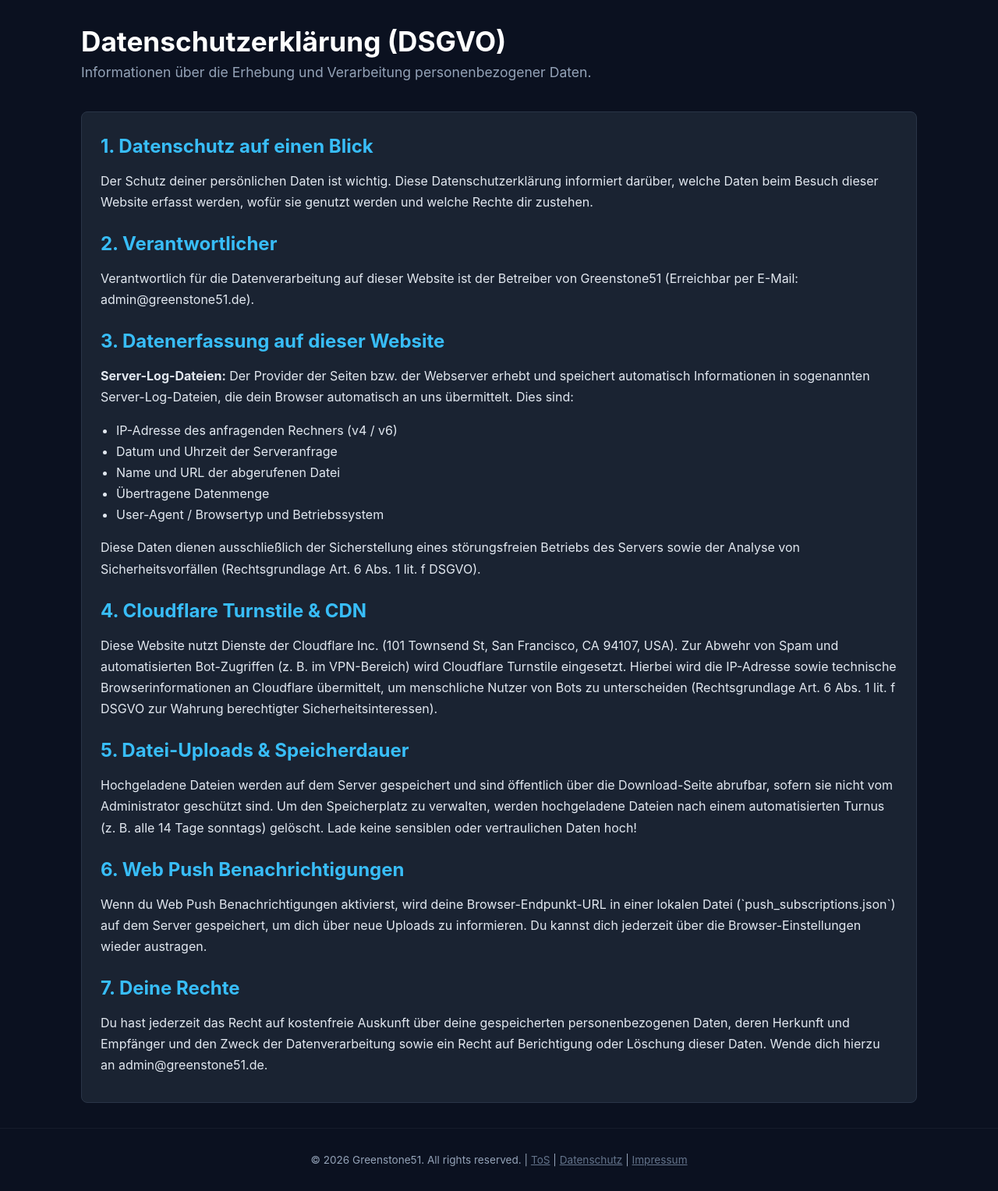
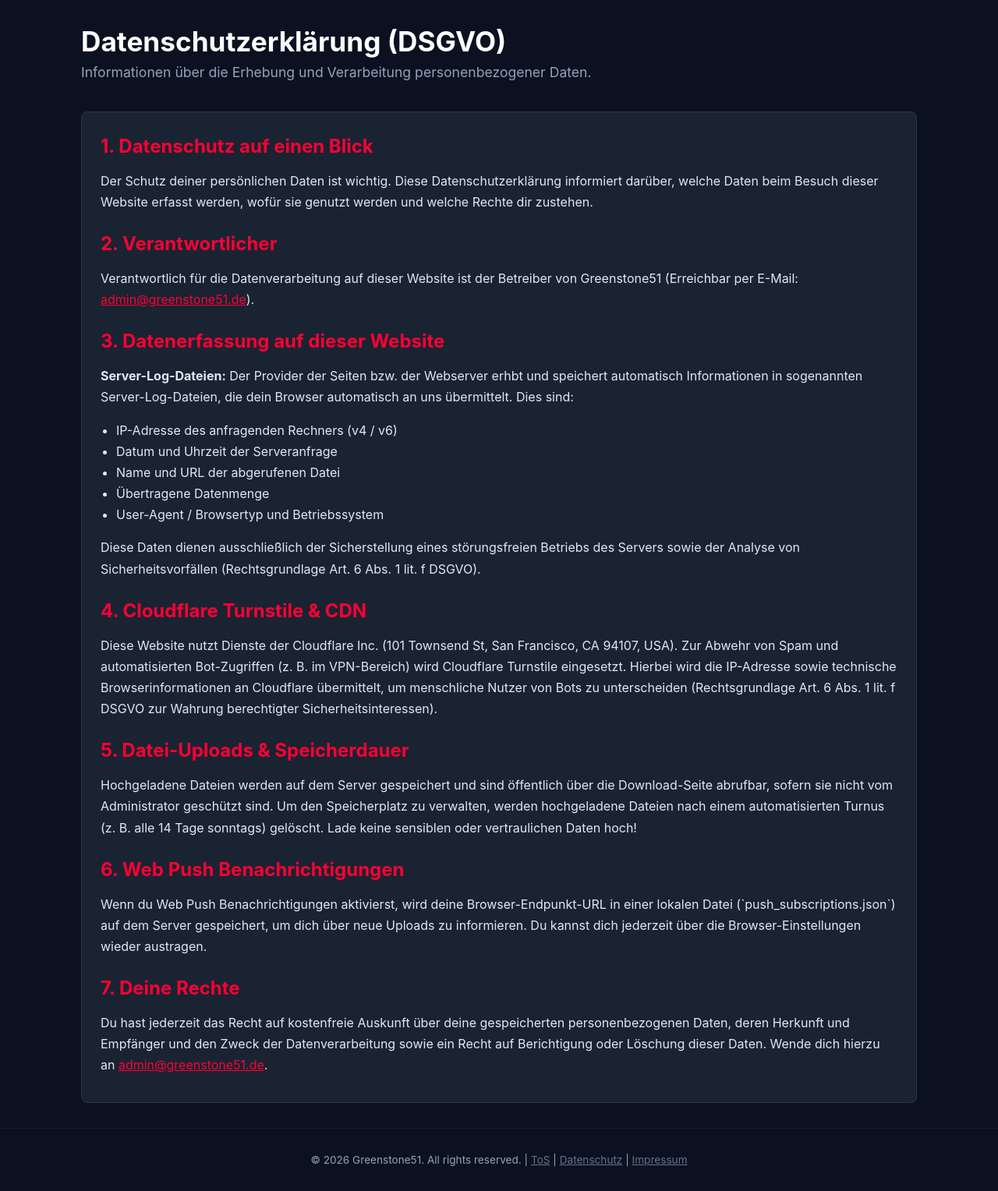
Before and after one commit to Greenstone51/Website, a Flask app: page /datenschutz in a window 1280 px wide. Shown: the part 88-1616 px from the top of the page at 78% size. Run offline with Flask 3, Linux system fonts and the light colour scheme.

Commit message:
Update datenschutz.html

```diff
--- a/templates/datenschutz.html
+++ b/templates/datenschutz.html
@@ -6,6 +6,20 @@
     <title>Greenstone51 // Datenschutzerklärung</title>
     <link rel="icon" type="image/svg+xml" href="/static/favicon.svg">
     <link rel="stylesheet" href="/static/style.css?v=18">
+    <style>
+        .btn-action, button:not(.hamburger), input[type="submit"], input[type="button"] {
+            box-shadow: 0 0 15px rgba(255, 0, 51, 0.45) !important;
+            transition: background-color 0.2s ease, box-shadow 0.2s ease, transform 0.2s ease !important;
+        }
+        .btn-action:hover:not(:disabled), button:not(.hamburger):hover:not(:disabled), input[type="submit"]:hover:not(:disabled), input[type="button"]:hover:not(:disabled) {
+            box-shadow: 0 0 25px rgba(255, 0, 51, 0.8) !important;
+            transform: translateY(-1px) !important;
+        }
+        .mail-link {
+            color: #ff0033 !important;
+            text-decoration: underline !important;
+        }
+    </style>
 </head>
 <body>
 
@@ -39,19 +53,19 @@
         </div>
 
         <div class="card card-full" style="line-height: 1.7; color: var(--text-main, #e2e8f0);">
-            <h2 style="color: var(--accent-blue, #38bdf8); margin-bottom: 10px;">1. Datenschutz auf einen Blick</h2>
+            <h2 style="color: #ff0033; margin-bottom: 10px;">1. Datenschutz auf einen Blick</h2>
             <p style="margin-bottom: 20px;">
                 Der Schutz deiner persönlichen Daten ist wichtig. Diese Datenschutzerklärung informiert darüber, welche Daten beim Besuch dieser Website erfasst werden, wofür sie genutzt werden und welche Rechte dir zustehen.
             </p>
 
-            <h2 style="color: var(--accent-blue, #38bdf8); margin-bottom: 10px;">2. Verantwortlicher</h2>
+            <h2 style="color: #ff0033; margin-bottom: 10px;">2. Verantwortlicher</h2>
             <p style="margin-bottom: 20px;">
-                Verantwortlich für die Datenverarbeitung auf dieser Website ist der Betreiber von Greenstone51 (Erreichbar per E-Mail: admin@greenstone51.de).
+                Verantwortlich für die Datenverarbeitung auf dieser Website ist der Betreiber von Greenstone51 (Erreichbar per E-Mail: <a href="mailto:admin@greenstone51.de" class="mail-link">admin@greenstone51.de</a>).
             </p>
 
-            <h2 style="color: var(--accent-blue, #38bdf8); margin-bottom: 10px;">3. Datenerfassung auf dieser Website</h2>
+            <h2 style="color: #ff0033; margin-bottom: 10px;">3. Datenerfassung auf dieser Website</h2>
             <p style="margin-bottom: 15px;">
-                <strong>Server-Log-Dateien:</strong> Der Provider der Seiten bzw. der Webserver erhebt und speichert automatisch Informationen in sogenannten Server-Log-Dateien, die dein Browser automatisch an uns übermittelt. Dies sind:
+                <strong>Server-Log-Dateien:</strong> Der Provider der Seiten bzw. der Webserver erhbt und speichert automatisch Informationen in sogenannten Server-Log-Dateien, die dein Browser automatisch an uns übermittelt. Dies sind:
             </p>
             <ul style="margin-left: 20px; margin-bottom: 15px; list-style-type: disc;">
                 <li>IP-Adresse des anfragenden Rechners (v4 / v6)</li>
@@ -64,24 +78,24 @@
                 Diese Daten dienen ausschließlich der Sicherstellung eines störungsfreien Betriebs des Servers sowie der Analyse von Sicherheitsvorfällen (Rechtsgrundlage Art. 6 Abs. 1 lit. f DSGVO).
             </p>
 
-            <h2 style="color: var(--accent-blue, #38bdf8); margin-bottom: 10px;">4. Cloudflare Turnstile & CDN</h2>
+            <h2 style="color: #ff0033; margin-bottom: 10px;">4. Cloudflare Turnstile & CDN</h2>
             <p style="margin-bottom: 20px;">
                 Diese Website nutzt Dienste der Cloudflare Inc. (101 Townsend St, San Francisco, CA 94107, USA). Zur Abwehr von Spam und automatisierten Bot-Zugriffen (z. B. im VPN-Bereich) wird Cloudflare Turnstile eingesetzt. Hierbei wird die IP-Adresse sowie technische Browserinformationen an Cloudflare übermittelt, um menschliche Nutzer von Bots zu unterscheiden (Rechtsgrundlage Art. 6 Abs. 1 lit. f DSGVO zur Wahrung berechtigter Sicherheitsinteressen).
             </p>
 
-            <h2 style="color: var(--accent-blue, #38bdf8); margin-bottom: 10px;">5. Datei-Uploads & Speicherdauer</h2>
+            <h2 style="color: #ff0033; margin-bottom: 10px;">5. Datei-Uploads & Speicherdauer</h2>
             <p style="margin-bottom: 20px;">
                 Hochgeladene Dateien werden auf dem Server gespeichert und sind öffentlich über die Download-Seite abrufbar, sofern sie nicht vom Administrator geschützt sind. Um den Speicherplatz zu verwalten, werden hochgeladene Dateien nach einem automatisierten Turnus (z. B. alle 14 Tage sonntags) gelöscht. Lade keine sensiblen oder vertraulichen Daten hoch!
             </p>
 
-            <h2 style="color: var(--accent-blue, #38bdf8); margin-bottom: 10px;">6. Web Push Benachrichtigungen</h2>
+            <h2 style="color: #ff0033; margin-bottom: 10px;">6. Web Push Benachrichtigungen</h2>
             <p style="margin-bottom: 20px;">
                 Wenn du Web Push Benachrichtigungen aktivierst, wird deine Browser-Endpunkt-URL in einer lokalen Datei (`push_subscriptions.json`) auf dem Server gespeichert, um dich über neue Uploads zu informieren. Du kannst dich jederzeit über die Browser-Einstellungen wieder austragen.
             </p>
 
-            <h2 style="color: var(--accent-blue, #38bdf8); margin-bottom: 10px;">7. Deine Rechte</h2>
+            <h2 style="color: #ff0033; margin-bottom: 10px;">7. Deine Rechte</h2>
             <p style="margin-bottom: 10px;">
-                Du hast jederzeit das Recht auf kostenfreie Auskunft über deine gespeicherten personenbezogenen Daten, deren Herkunft und Empfänger und den Zweck der Datenverarbeitung sowie ein Recht auf Berichtigung oder Löschung dieser Daten. Wende dich hierzu an admin@greenstone51.de.
+                Du hast jederzeit das Recht auf kostenfreie Auskunft über deine gespeicherten personenbezogenen Daten, deren Herkunft und Empfänger und den Zweck der Datenverarbeitung sowie ein Recht auf Berichtigung oder Löschung dieser Daten. Wende dich hierzu an <a href="mailto:admin@greenstone51.de" class="mail-link">admin@greenstone51.de</a>.
             </p>
         </div>
     </main>
```
